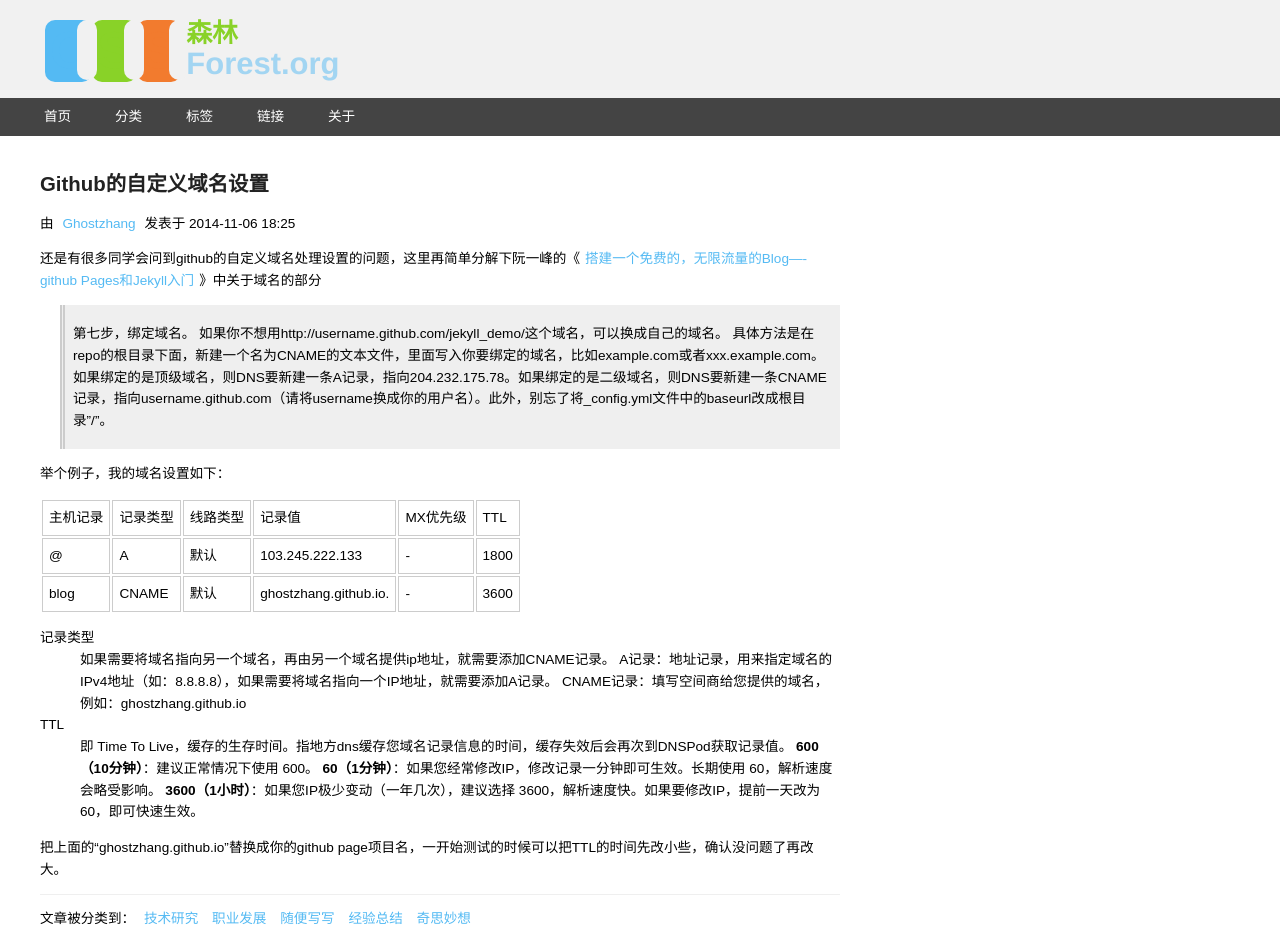
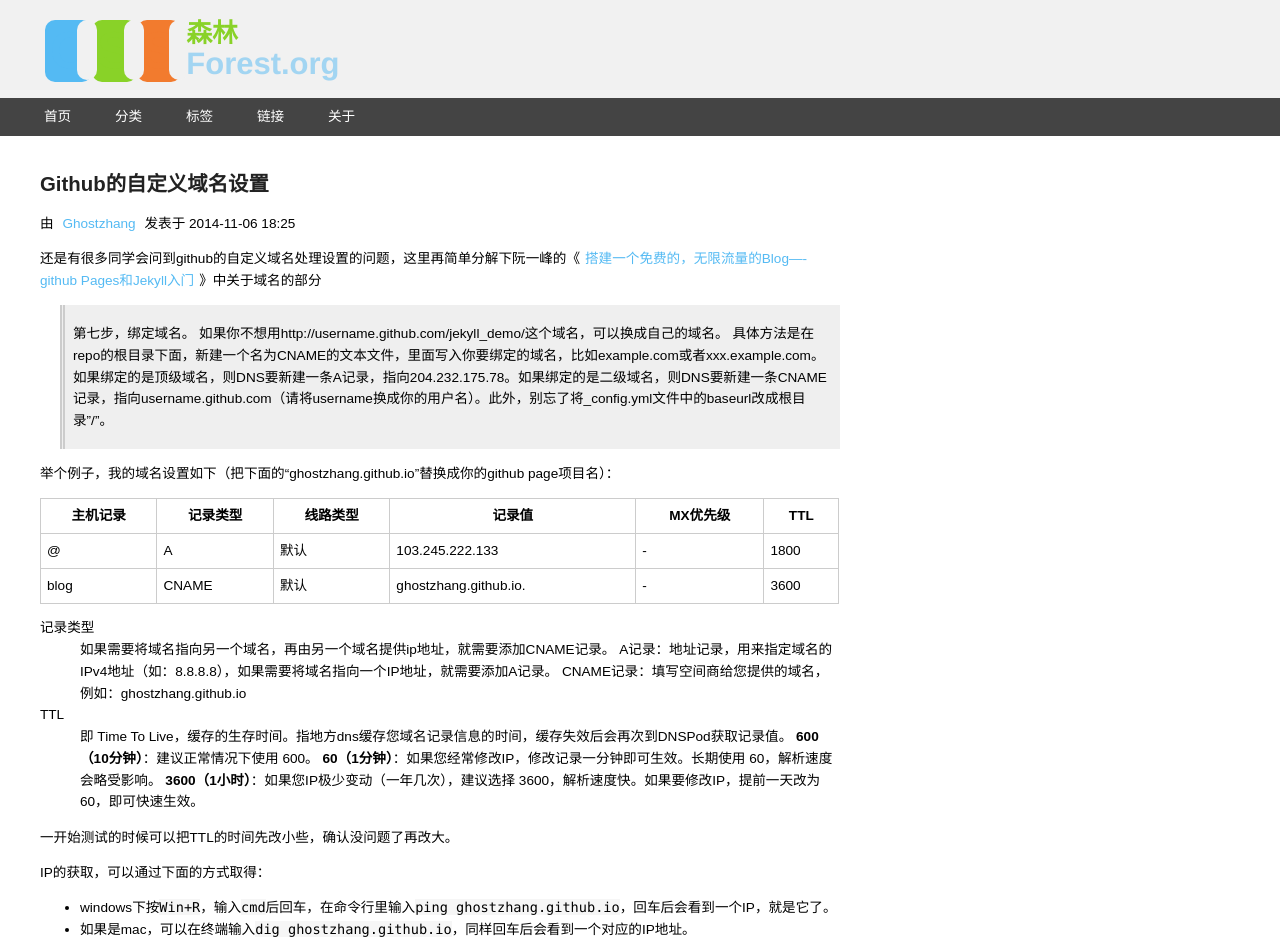
Before and after one commit to ghostzhang/ghostzhang.github.io, a Jekyll site: the page built from _posts/2014-11-06-Github的自定义域名设置.md, in a window 1280 px wide. Shown: the top 945 px of the page. Built offline with Jekyll 4.4.1, drawn with Linux system fonts in a browser that asks for light colours; comment, search, counter and statistics services are not loaded.

Commit message:
更新文章

```diff
--- a/_posts/2014-11-06-Github的自定义域名设置.md
+++ b/_posts/2014-11-06-Github的自定义域名设置.md
@@ -18,9 +18,10 @@
 > 具体方法是在repo的根目录下面，新建一个名为CNAME的文本文件，里面写入你要绑定的域名，比如example.com或者xxx.example.com。
 > 如果绑定的是顶级域名，则DNS要新建一条A记录，指向204.232.175.78。如果绑定的是二级域名，则DNS要新建一条CNAME记录，指向username.github.com（请将username换成你的用户名）。此外，别忘了将_config.yml文件中的baseurl改成根目录"/"。
 
-举个例子，我的域名设置如下：
+举个例子，我的域名设置如下（把下面的“ghostzhang.github.io”替换成你的github page项目名）：
 
 | 主机记录 | 记录类型 | 线路类型 | 记录值 | MX优先级 | TTL |
+| --- | --- | --- | --- | --- | --- |
 | @ | A | 默认 | 103.245.222.133 | - | 1800 |
 | blog | CNAME | 默认 | ghostzhang.github.io. | - | 3600 |
 
@@ -35,7 +36,12 @@
  **60（1分钟）**：如果您经常修改IP，修改记录一分钟即可生效。长期使用 60，解析速度会略受影响。
  **3600（1小时）**：如果您IP极少变动（一年几次），建议选择 3600，解析速度快。如果要修改IP，提前一天改为 60，即可快速生效。
 
-把上面的“ghostzhang.github.io”替换成你的github page项目名，一开始测试的时候可以把TTL的时间先改小些，确认没问题了再改大。
+一开始测试的时候可以把TTL的时间先改小些，确认没问题了再改大。
+
+IP的获取，可以通过下面的方式取得：
+
+- windows下按<kbd>Win+R</kbd>，输入`cmd`后回车，在命令行里输入`ping ghostzhang.github.io`，回车后会看到一个IP，就是它了。
+- 如果是mac，可以在终端输入`dig ghostzhang.github.io`，同样回车后会看到一个对应的IP地址。
 
 {% include links.md %}
 {% include article_footer.html %}
--- a/css/main.css
+++ b/css/main.css
@@ -17,6 +17,7 @@
 h3 a:link,h3 a:visited{color:#222222;}
 input[name="submit"].button{;background-color:rgba(60,132,198,0.8);background-image:-moz-linear-gradient(rgba(28,91,155,0.8) 0,rgba(108,191,255,.9) 90%);border-top-color:#8BA2C1;border-right-color:#5890BF;border-bottom-color:#4F93CA;border-left-color:#768FA5;-webkit-box-shadow:rgba(66,140,240,0.5) 0 10px 16px;-moz-box-shadow:rgba(66,140,240,0.5) 0 10px 16px;}
 input[name="submit"].button.disabled{background-color:rgba(244,244,244,0.8);background-image:-moz-linear-gradient(rgba(244,244,244,0.8) 0,rgba(0,0,0,.9) 90%);border-color:#ADB2B5;-webkit-box-shadow:rgba(173,178,181,0.5) 0 0 0;-moz-box-shadow:rgba(173,178,181,0.5) 0 10px 16px;color:#6D6D6D;cursor:default;font-weight:normal;text-shadow:rgb(255,255,255) 0 0 5px;}
+table{border-collapse:collapse;width:99.9%;}
 td,th{border:1px solid #CCCCCC;padding:6px;}
 blockquote{margin:4px 0 4px 20px;padding:4px 8px;background-color:#EFEFEF;border-left:5px double #CCCCCC;}
 sup{margin-left:-8px;}
```
